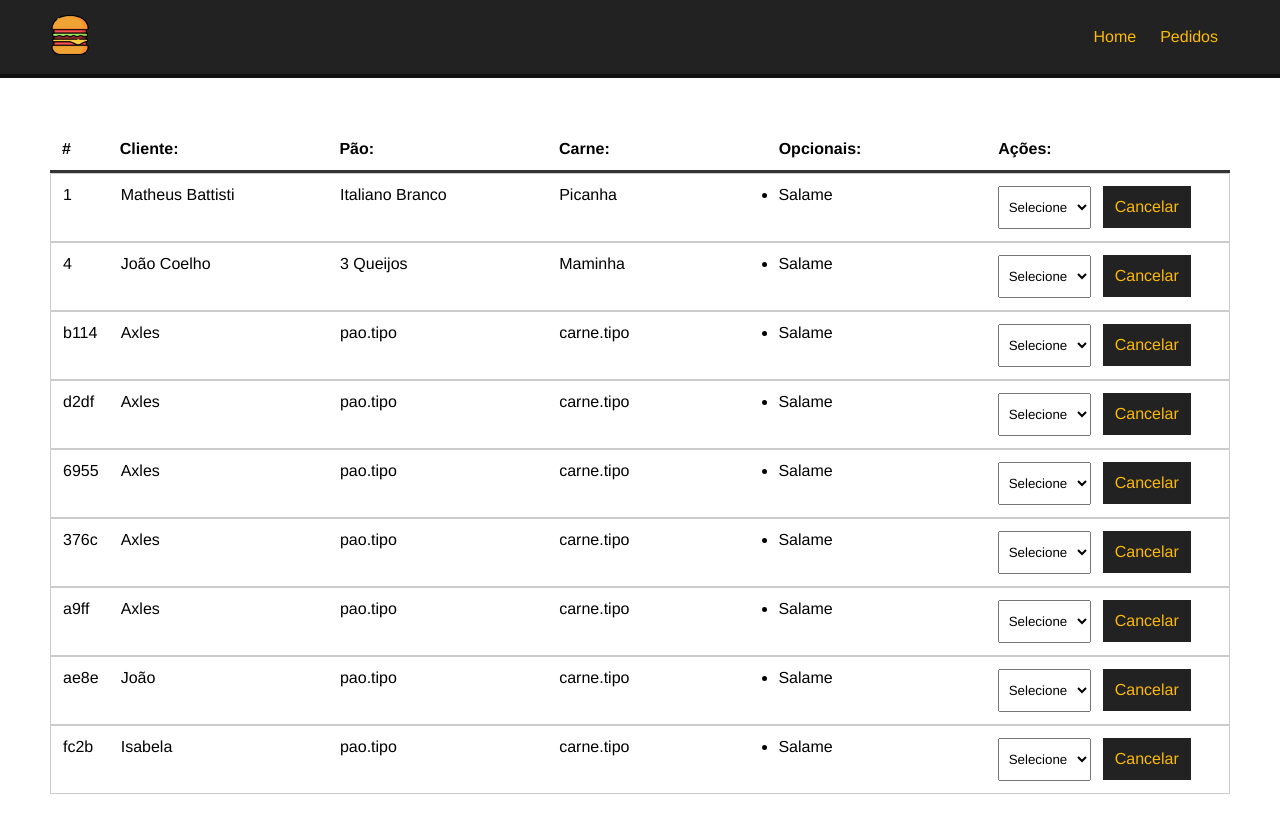
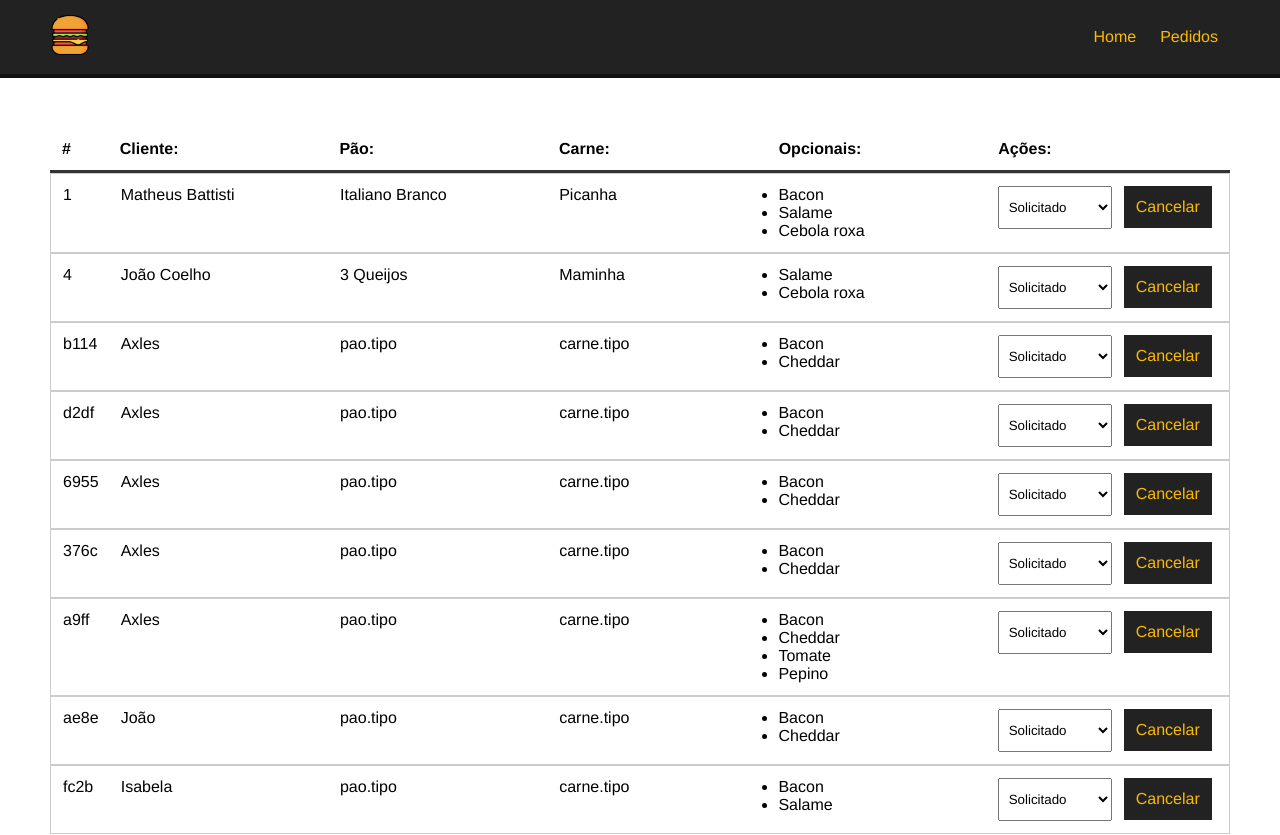
Before and after one commit to Axlvox/Practice-Vue.js, a Vue app: page /pedidos in a window 1280 px wide. Shown: the top 835 px of the page. Built offline with nearby package versions, Linux system fonts and the light colour scheme; data requests are answered from the project's data file.

Commit message:
Request status in status.tipo

```diff
--- a/src/components/Dashboard.vue
+++ b/src/components/Dashboard.vue
@@ -10,19 +10,20 @@
         </div>
     </div>
     <div id="burger-table-rows">
-        <div class="burger-table-row" v-for="burger in burgers" :key="burger.id ">
+        <div class="burger-table-row" v-for="burger in burgers" :key="burger.id">
             <div class="order-number">{{ burger.id }}</div>
             <div>{{ burger.nome }}</div>
             <div>{{ burger.pao }}</div>
             <div>{{ burger.carne }}</div>
         <div>
             <ul>
-                <li>Salame</li>
+                <li v-for="(opcional, index) in burger.opcionais" :key="index">
+                    {{ opcional }}</li>
             </ul>
         </div>
         <div>
             <select name="status" class="status">
-                <option value="">Selecione</option>
+                <option value="" v-for="status in status" :key="status.status">{{ status.tipo }}</option>
             </select>
             <button class="delete-btn">Cancelar</button>
         </div>
@@ -45,10 +46,16 @@ export default {
             const req = await fetch("http://localhost:3000/burgers");
             const data = await req.json();
             this.burgers = data;
+        },
+        async getStatus() {
+            const req = await fetch("http://localhost:3000/status");
+            const data = await req.json();
+            this.status = data;
         }
     },
     mounted() {
         this.getPedidos();
+        this.getStatus();
     }
 }
 </script>
```
